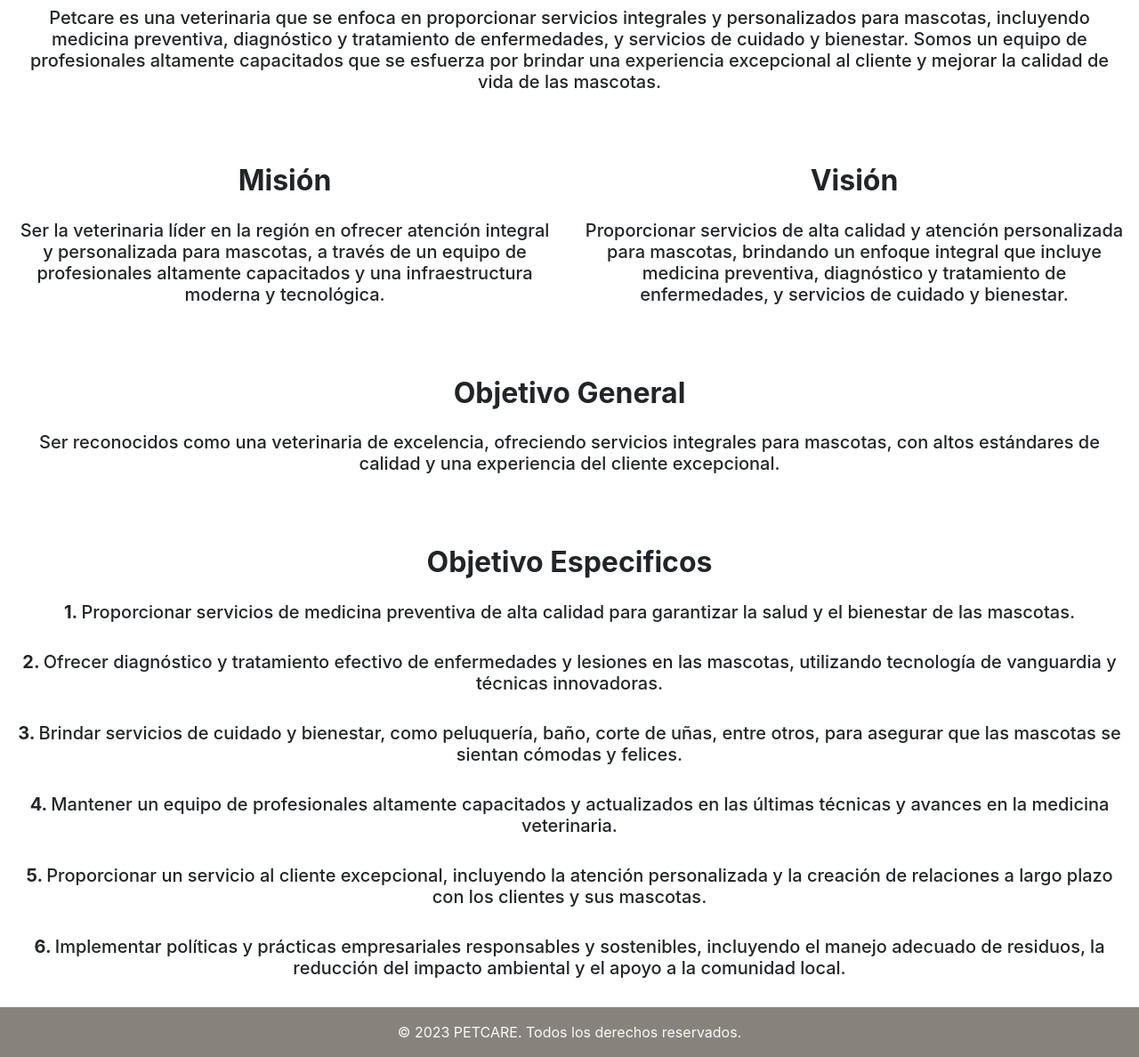
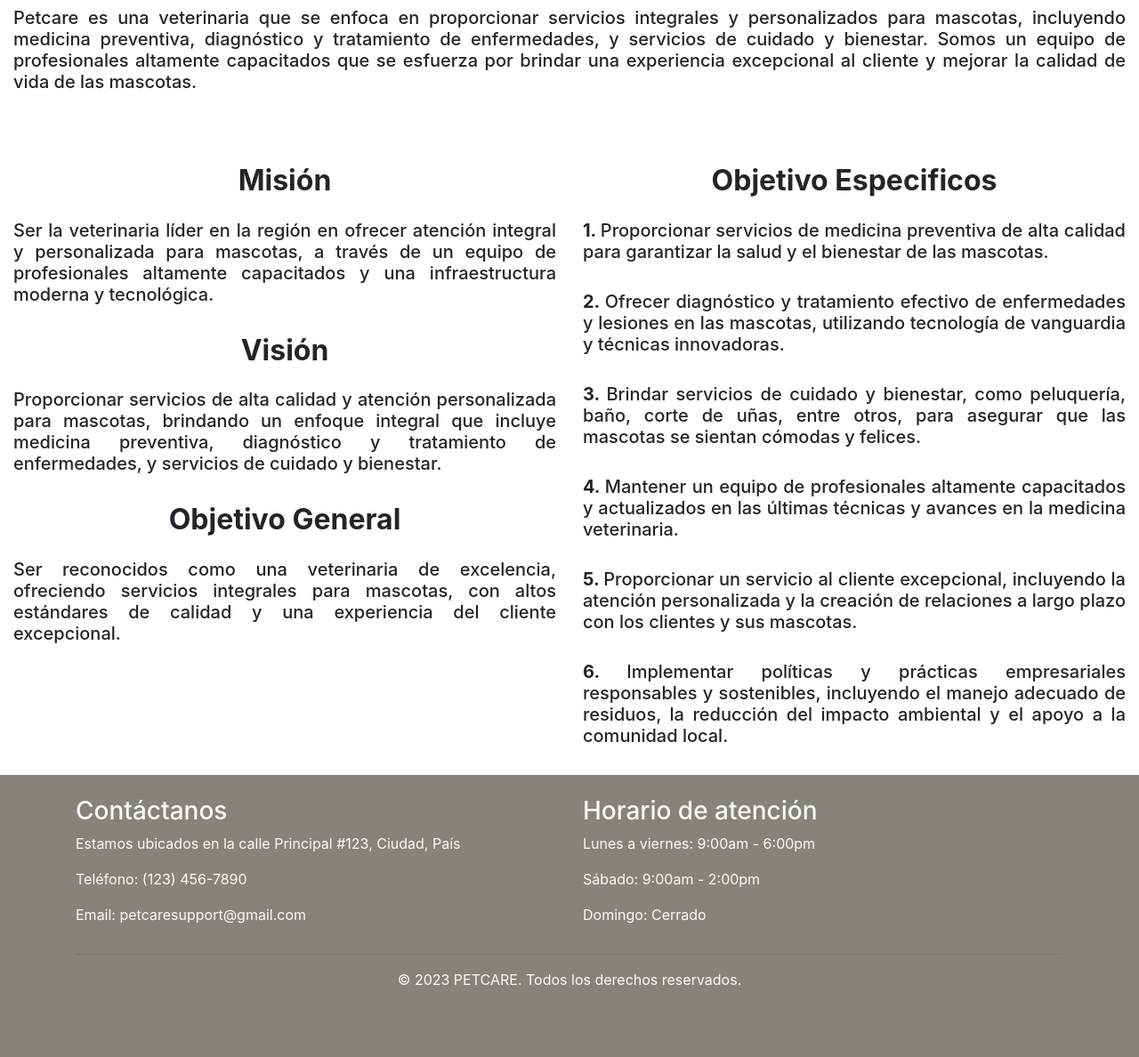
Before and after one commit to JuanEs02/Petcare, a plain HTML site: page inicio.html in a window 1280 px wide. Shown: the part 574-1762 px from the top of the page at 89% size. After the commit the page ends 1727 px from the top, so only its background shows below. Drawn offline with nearby package versions, Linux system fonts and the light colour scheme; a script that the page names is missing.

Commit message:
Avance 02

```diff
--- a/inicio.html
+++ b/inicio.html
@@ -31,7 +31,7 @@
 
     <!-- Barra de navegación -->
     <nav class="navbar navbar-expand-lg navbar-dark" style="background: #88827C">
-        <a class="navbar-brand" href="#"><strong>PETCARE</strong></a>
+        <a class="navbar-brand" href="inicio.html"><strong>PETCARE</strong></a>
         <button class="navbar-toggler" type="button" data-toggle="collapse" data-target="#navbarNav"
             aria-controls="navbarNav" aria-expanded="false" aria-label="Toggle navigation">
             <span class="navbar-toggler-icon"></span>
@@ -39,13 +39,13 @@
         <div class="collapse navbar-collapse" id="navbarNav">
             <ul class="navbar-nav ml-auto">
                 <li class="nav-item active">
-                    <a class="nav-link" href="#">Inicio</a>
+                    <a class="nav-link" href="inicio.html">Inicio</a>
                 </li>
                 <li class="nav-item">
-                    <a class="nav-link" href="#">Servicios</a>
+                    <a class="nav-link" href="servicios.html">Servicios</a>
                 </li>
                 <li class="nav-item">
-                    <a class="nav-link" href="#">Contacto</a>
+                    <a class="nav-link" href="citas.html">Citas</a>
                 </li>
             </ul>
         </div>
@@ -56,7 +56,7 @@
         <div class="container">
             <h2 class="display-4"><strong>PETCARE</strong></h2>
             <p class="lead">Cuidamos de tus mascotas como si fueran nuestras.</p>
-            <a class="btn btn-dark btn-lg" href="#" role="button" style="background: #88827C">Contacto</a>
+            <a class="btn btn-dark btn-lg" href="#" role="button" style="background: #88827C">Agendar</a>
         </div>
     </div>
 
@@ -71,60 +71,96 @@
     <main class="container col-12 bg-white">
         <div class="row">
             <div class="col-lg-12 mt-5 mb-4 text-center">
-                <h2 class="text-center mb-4"><strong>Que somos</strong></h2>
-                <h5>Petcare es una veterinaria que se enfoca en proporcionar servicios integrales y personalizados para
-                    mascotas, incluyendo medicina preventiva, diagnóstico y tratamiento de enfermedades, y servicios de
-                    cuidado y bienestar. Somos un equipo de profesionales altamente capacitados que se esfuerza por
-                    brindar una experiencia excepcional al cliente y mejorar la calidad de vida de las mascotas.</h5>
+                <h2 class="text-center mb-4"><strong>¿Que somos?</strong></h2>
+                <h5 class="text-justify">Petcare es una veterinaria que se enfoca en proporcionar servicios integrales y
+                    personalizados para mascotas, incluyendo medicina preventiva, diagnóstico y tratamiento de
+                    enfermedades, y servicios
+                    de cuidado y bienestar. Somos un equipo de profesionales altamente capacitados que se esfuerza por
+                    brindar una experiencia excepcional al cliente y mejorar la calidad de vida de las mascotas.
+                </h5>
             </div>
         </div>
         <div class="row">
             <div class="col-lg-6 mt-5 mb-4 text-center">
                 <h2 class="text-center mb-4"><strong>Misión</strong></h2>
-                <h5>Ser la veterinaria líder en la región en ofrecer atención integral y personalizada para mascotas, a
+                <h5 class="text-justify">Ser la veterinaria líder en la región en ofrecer atención integral y
+                    personalizada para
+                    mascotas, a
                     través de un equipo de profesionales altamente capacitados y una infraestructura moderna y
                     tecnológica.</h5>
+                <br>
+                <h2 class="text-center mb-4"><strong>Visión</strong></h2>
+                <h5 class="text-justify">Proporcionar servicios de alta calidad y atención personalizada para mascotas,
+                    brindando un
+                    enfoque
+                    integral que incluye medicina preventiva, diagnóstico y tratamiento de enfermedades, y servicios
+                    de
+                    cuidado y bienestar.</h5>
+                <br>
+                <h2 class="text-center mb-4"><strong>Objetivo General</strong></h2>
+                <h5 class="text-justify">Ser reconocidos como una veterinaria de excelencia, ofreciendo servicios
+                    integrales para
+                    mascotas,
+                    con altos estándares de calidad y una experiencia del cliente excepcional.</h5>
             </div>
             <div class="col-lg-6 mt-5 mb-4 text-center">
-                <h2 class="text-center mb-4"><strong>Visión</strong></h2>
-                <h5>Proporcionar servicios de alta calidad y atención personalizada para mascotas, brindando un enfoque
-                    integral que incluye medicina preventiva, diagnóstico y tratamiento de enfermedades, y servicios de
-                    cuidado y bienestar.</h5>
-            </div>
-        </div>
-        <div class="row">
-            <div class="col-lg-12 mt-5 mb-4 text-center">
-                <h2 class="text-center mb-4"><strong>Objetivo General</strong></h2>
-                <h5>Ser reconocidos como una veterinaria de excelencia, ofreciendo servicios integrales para mascotas,
-                    con altos estándares de calidad y una experiencia del cliente excepcional.</h5>
-            </div>
-        </div>
-        <div class="row">
-            <div class="col-lg-12 mt-5 mb-4 text-center">
                 <h2 class="text-center mb-4"><strong>Objetivo Especificos</strong></h2>
-                <h5><strong>1. </strong>Proporcionar servicios de medicina preventiva de alta calidad para garantizar la
+                <h5 class="text-justify"><strong>1. </strong>Proporcionar servicios de medicina preventiva de alta
+                    calidad para
+                    garantizar la
                     salud y el bienestar de las mascotas.</h5>
                 <br>
-                <h5><strong>2. </strong>Ofrecer diagnóstico y tratamiento efectivo de enfermedades y lesiones en las
+                <h5 class="text-justify"><strong>2. </strong>Ofrecer diagnóstico y tratamiento efectivo de enfermedades
+                    y lesiones en las
                     mascotas, utilizando tecnología de vanguardia y técnicas innovadoras.</h5>
                 <br>
-                <h5><strong>3. </strong>Brindar servicios de cuidado y bienestar, como peluquería, baño, corte de uñas,
+                <h5 class="text-justify"><strong>3. </strong>Brindar servicios de cuidado y bienestar, como peluquería,
+                    baño, corte de
+                    uñas,
                     entre otros, para asegurar que las mascotas se sientan cómodas y felices.</h5>
                 <br>
-                <h5><strong>4. </strong>Mantener un equipo de profesionales altamente capacitados y actualizados en las
+                <h5 class="text-justify"><strong>4. </strong>Mantener un equipo de profesionales altamente capacitados y
+                    actualizados en
+                    las
                     últimas técnicas y avances en la medicina veterinaria.</h5>
                 <br>
-                <h5><strong>5. </strong>Proporcionar un servicio al cliente excepcional, incluyendo la atención
+                <h5 class="text-justify"><strong>5. </strong>Proporcionar un servicio al cliente excepcional, incluyendo
+                    la atención
                     personalizada y la creación de relaciones a largo plazo con los clientes y sus mascotas.</h5>
                 <br>
-                <h5><strong>6. </strong>Implementar políticas y prácticas empresariales responsables y sostenibles,
+                <h5 class="text-justify"><strong>6. </strong>Implementar políticas y prácticas empresariales
+                    responsables y sostenibles,
                     incluyendo el manejo adecuado de residuos, la reducción del impacto ambiental y el apoyo a la
                     comunidad local.</h5>
             </div>
         </div>
     </main>
-    <footer class="text-light text-center py-3" style="background: #88827C">
-        <p class="mb-0">© 2023 PETCARE. Todos los derechos reservados.</p>
+
+    </div>
+
+    <footer class="text-light py-4" style="background: #88827C">
+        <div class="container">
+            <div class="row">
+                <div class="col-md-6">
+                    <h3>Contáctanos</h3>
+                    <p>Estamos ubicados en la calle Principal #123, Ciudad, País</p>
+                    <p>Teléfono: (123) 456-7890</p>
+                    <p>Email: petcaresupport@gmail.com</p>
+                </div>
+                <div class="col-md-6">
+                    <h3>Horario de atención</h3>
+                    <p>Lunes a viernes: 9:00am - 6:00pm</p>
+                    <p>Sábado: 9:00am - 2:00pm</p>
+                    <p>Domingo: Cerrado</p>
+                </div>
+            </div>
+            <hr>
+            <div class="row">
+                <div class="col-md-12 text-center">
+                    <p>&copy; 2023 PETCARE. Todos los derechos reservados.</p>
+                </div>
+            </div>
+        </div>
     </footer>
     <script src="https://cdnjs.cloudflare.com/ajax/libs/twitter-bootstrap/4.6.0/js/bootstrap.min.js"></script>
     <script src="https://code.jquery.com/jquery-3.3.1.slim.min.js"
@@ -138,6 +174,7 @@
     <script src="https://stackpath.bootstrapcdn.com/bootstrap/4.3.1/js/bootstrap.min.js"
         integrity="sha384-JjSmVgyd0p3pXB1rRibZUAYoIIy6OrQ6VrjIEaFf/nJGzIxFDsf4x0xIM+B07jRM"
         crossorigin="anonymous"></script>
+    <script src="script.js"></script>
 </body>
 
 </html>
```
Also changed, not shown: citas.html (added, +53 -0 lines), servicios.html (+107 -3 lines), img/petcarebg2.png (added).
